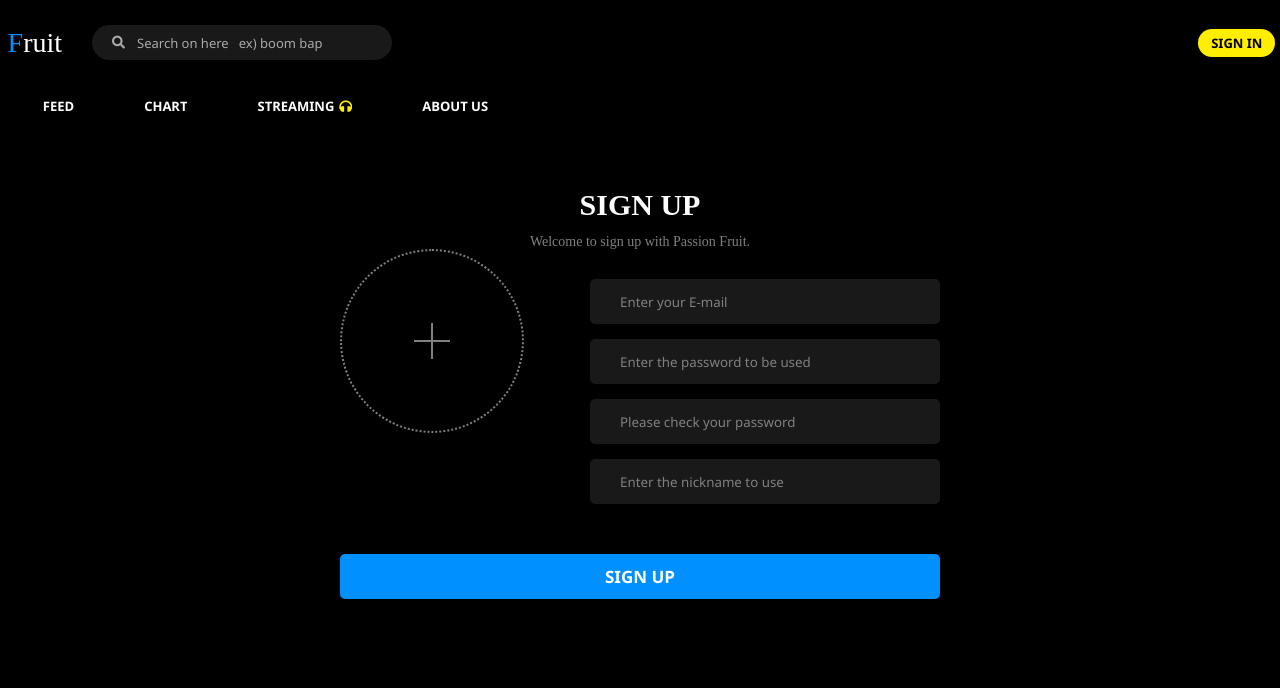
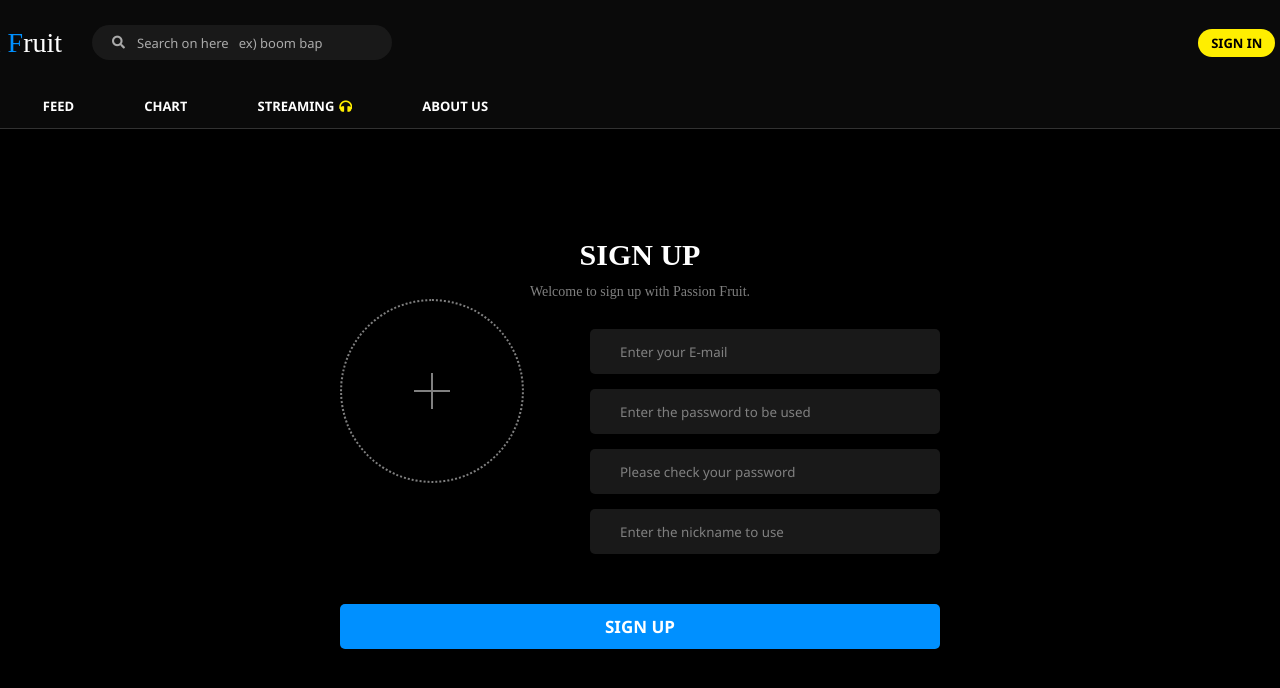
Before and after one commit to Passion-fruits/PASSIONFRUIT_frontend_V1, a React (Create React App) app: page /signup in a window 1280 px wide. Shown: the top 688 px of the page. Built offline with nearby package versions, Linux system fonts and the light colour scheme.

Commit message:
modify : header & signup style

```diff
--- a/src/components/auth/signup/index.tsx
+++ b/src/components/auth/signup/index.tsx
@@ -5,7 +5,7 @@ export default function SignUp() {
   return (
     <s.Wrapper>
       <s.Container>
-        <s.Title style={{ marginTop: "100px" }}>SIGN UP</s.Title>
+        <s.Title style={{ marginTop: "150px" }}>SIGN UP</s.Title>
         <s.SubTitle>Welcome to sign up with Passion Fruit.</s.SubTitle>
         <s.SignUpContainer>
           <s.FlexContainer>
--- a/src/components/header/styles.tsx
+++ b/src/components/header/styles.tsx
@@ -9,7 +9,8 @@ export const Wrapper = styled.header`
   align-items: center;
   position:fixed;
   top:0;
-  background:black;
+  background:rgb(10,10,10);
+  border-bottom:1px solid rgb(50,50,50);
   z-index:300;
 `;
 
```
